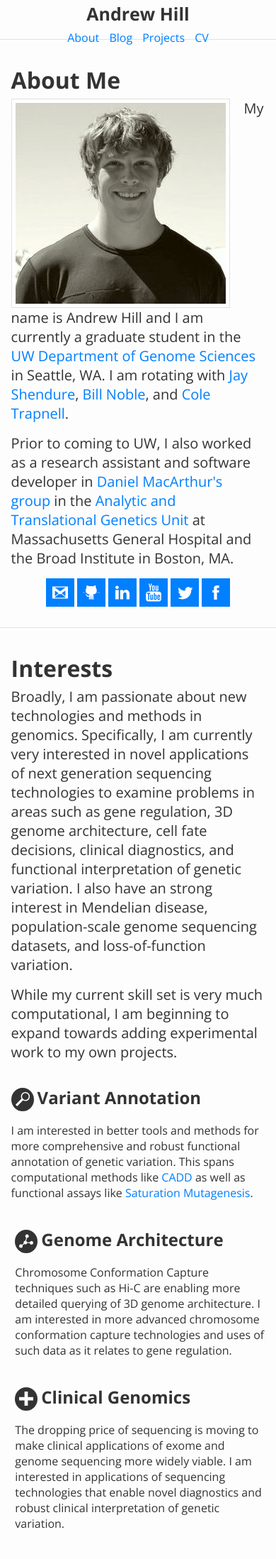
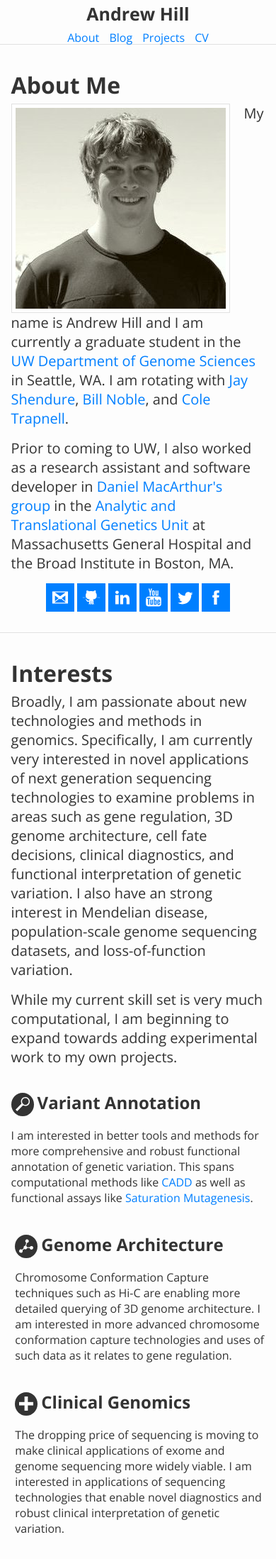
Before and after one commit to andrewhill157/personal-website, a Jekyll site: the page built from index.html, in a window 390 px wide. Shown: the top 2197 px of the page at 71% size. Built offline with Jekyll 4.4.1, drawn with Linux system fonts in a browser that asks for light colours; nearby versions of some CDN libraries; Markdown is read by kramdown in place of the engine named in the settings.

Commit message:
Improved spacing in navigation bar, particularly for small screen sizes.

```diff
--- a/css/styles.css
+++ b/css/styles.css
@@ -117,7 +117,7 @@
 
 #header {
     border-bottom: 1px solid;
-    height: 55px;
+    height: 48px;
 
     position: fixed;
     z-index: 1;
@@ -182,6 +182,7 @@
 @media only screen and (max-width: 500px) {
     #header {
         position: static;
+	height: 35px;
     }
 
     #myName {
@@ -215,7 +216,9 @@
 }
 
 @media (max-width: 425px) {
-
+    #header {
+        height: 62px;
+    }
     #myName {
         float: none;
         margin: 0 auto;
```
